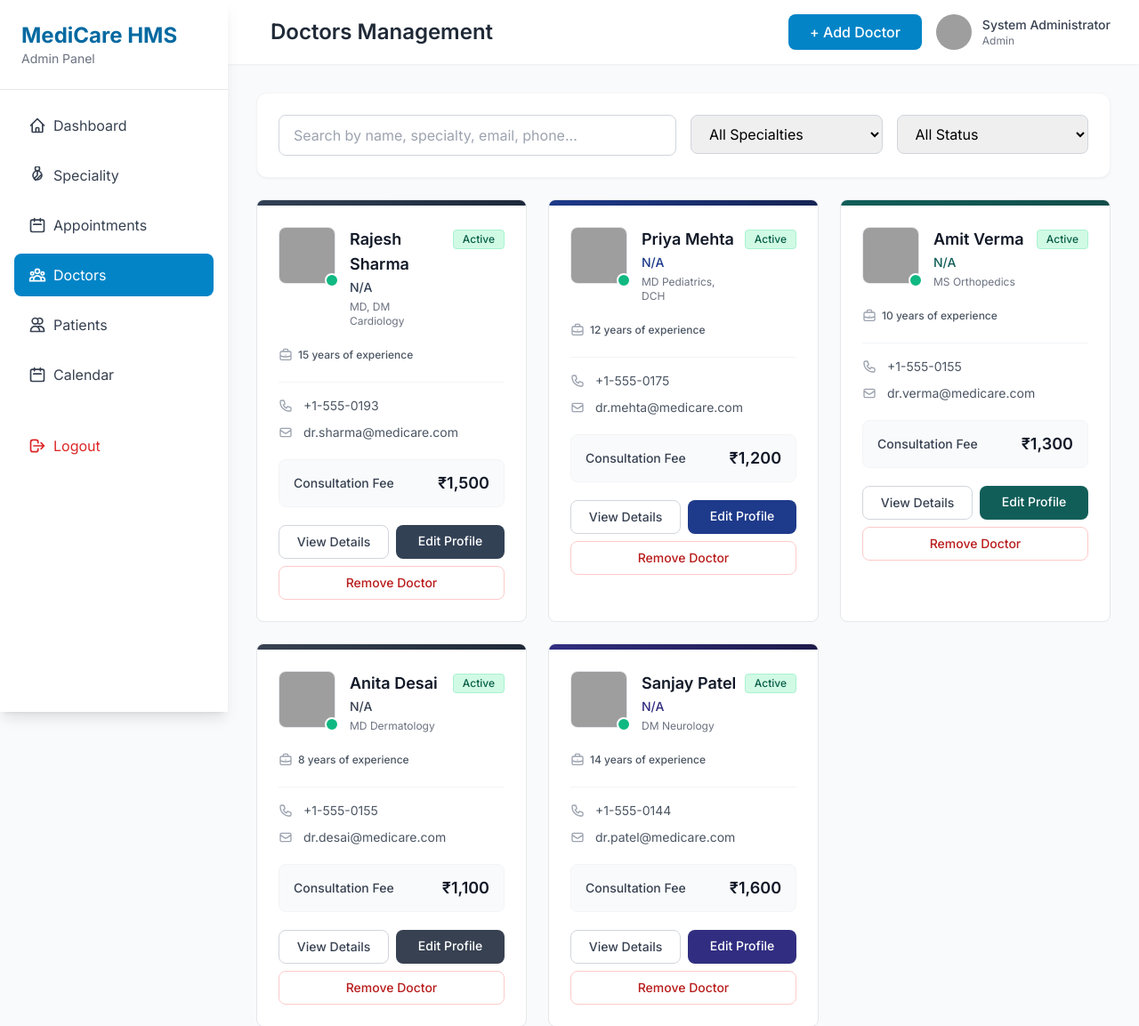
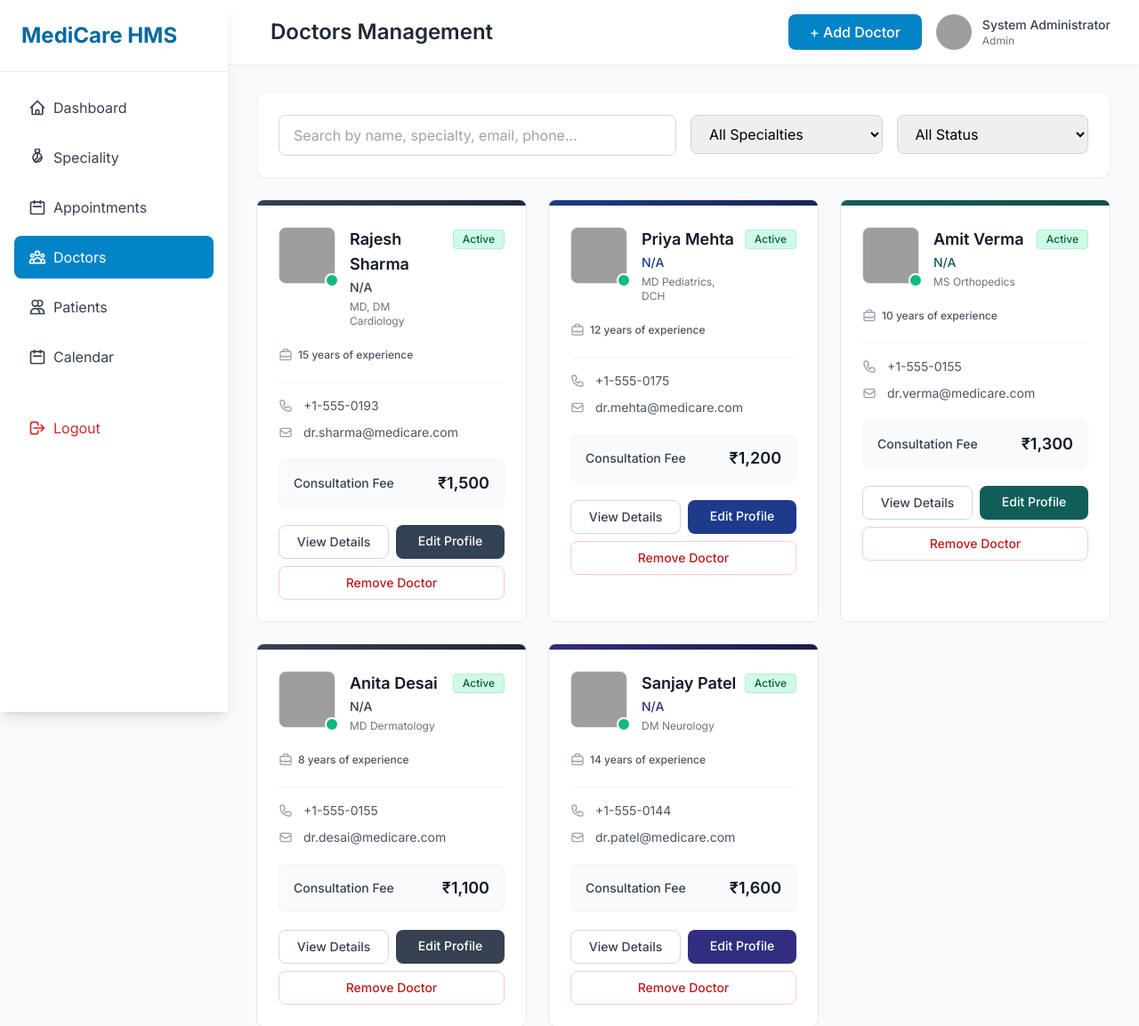
Before and after one commit to prtysh-bhb/hospital-system-base, a Laravel app: page /admin/doctors in a window 1280 px wide. Shown: the top 1153 px of the page at 89% size. Run offline with Laravel 12, Linux system fonts and the light colour scheme; a user stored in the database is signed in; data comes from the database, SQL or seed files in the repository; data that the repository does not hold is empty; some libraries are stand-ins or nearby versions; grey boxes are pictures that could not be loaded.

Commit message:
Remove redundant role labels from sidebar and improve UI alignment
- Remove "Admin Panel", "Doctor Portal", and "Front Desk" labels from sidebar headers
- Role is already displayed below username in top-right header
- Add border-gray-200 to sidebar header for better visual alignment
- Maintain full mobile responsiveness across all layouts

```diff
--- a/resources/views/layouts/admin.blade.php
+++ b/resources/views/layouts/admin.blade.php
@@ -66,10 +66,9 @@
     <!-- Sidebar -->
     <aside id="sidebar"
         class="fixed inset-y-0 left-0 z-50 w-64 bg-white shadow-lg transform -translate-x-full transition-transform duration-300 ease-in-out lg:translate-x-0 lg:inset-0">
-        <div class="p-4 sm:p-6 border-b flex items-center justify-between">
+        <div class="p-4 sm:p-6 border-b border-gray-200 flex items-center justify-between">
             <div>
                 <h1 class="text-xl sm:text-2xl font-bold text-sky-700">MediCare HMS</h1>
-                <p class="text-xs sm:text-sm text-gray-500">Admin Panel</p>
             </div>
             <button id="close-sidebar" class="lg:hidden text-gray-500 hover:text-gray-700">
                 <svg class="w-6 h-6" fill="none" stroke="currentColor" viewBox="0 0 24 24">
--- a/resources/views/layouts/doctor.blade.php
+++ b/resources/views/layouts/doctor.blade.php
@@ -24,10 +24,9 @@
     <!-- Sidebar -->
     <aside id="sidebar"
         class="fixed inset-y-0 left-0 z-50 w-64 bg-white shadow-lg transform -translate-x-full transition-transform duration-300 ease-in-out lg:translate-x-0 lg:inset-0">
-        <div class="p-4 sm:p-6 border-b flex items-center justify-between">
+        <div class="p-4 sm:p-6 border-b border-gray-200 flex items-center justify-between">
             <div>
                 <h1 class="text-xl sm:text-2xl font-bold text-sky-700">MediCare HMS</h1>
-                <p class="text-xs sm:text-sm text-gray-500">Doctor Portal</p>
             </div>
             <button id="close-sidebar" class="lg:hidden text-gray-500 hover:text-gray-700">
                 <svg class="w-6 h-6" fill="none" stroke="currentColor" viewBox="0 0 24 24">
--- a/resources/views/layouts/frontdesk.blade.php
+++ b/resources/views/layouts/frontdesk.blade.php
@@ -24,10 +24,9 @@
     <!-- Sidebar -->
     <aside id="sidebar"
         class="fixed inset-y-0 left-0 z-50 w-64 bg-white shadow-lg transform -translate-x-full transition-transform duration-300 ease-in-out lg:translate-x-0 lg:inset-0">
-        <div class="p-4 sm:p-6 border-b flex items-center justify-between">
+        <div class="p-4 sm:p-6 border-b border-gray-200 flex items-center justify-between">
             <div>
                 <h1 class="text-xl sm:text-2xl font-bold text-sky-700">MediCare HMS</h1>
-                <p class="text-xs sm:text-sm text-gray-500">Front Desk</p>
             </div>
             <button id="close-sidebar" class="lg:hidden text-gray-500 hover:text-gray-700">
                 <svg class="w-6 h-6" fill="none" stroke="currentColor" viewBox="0 0 24 24">
```
